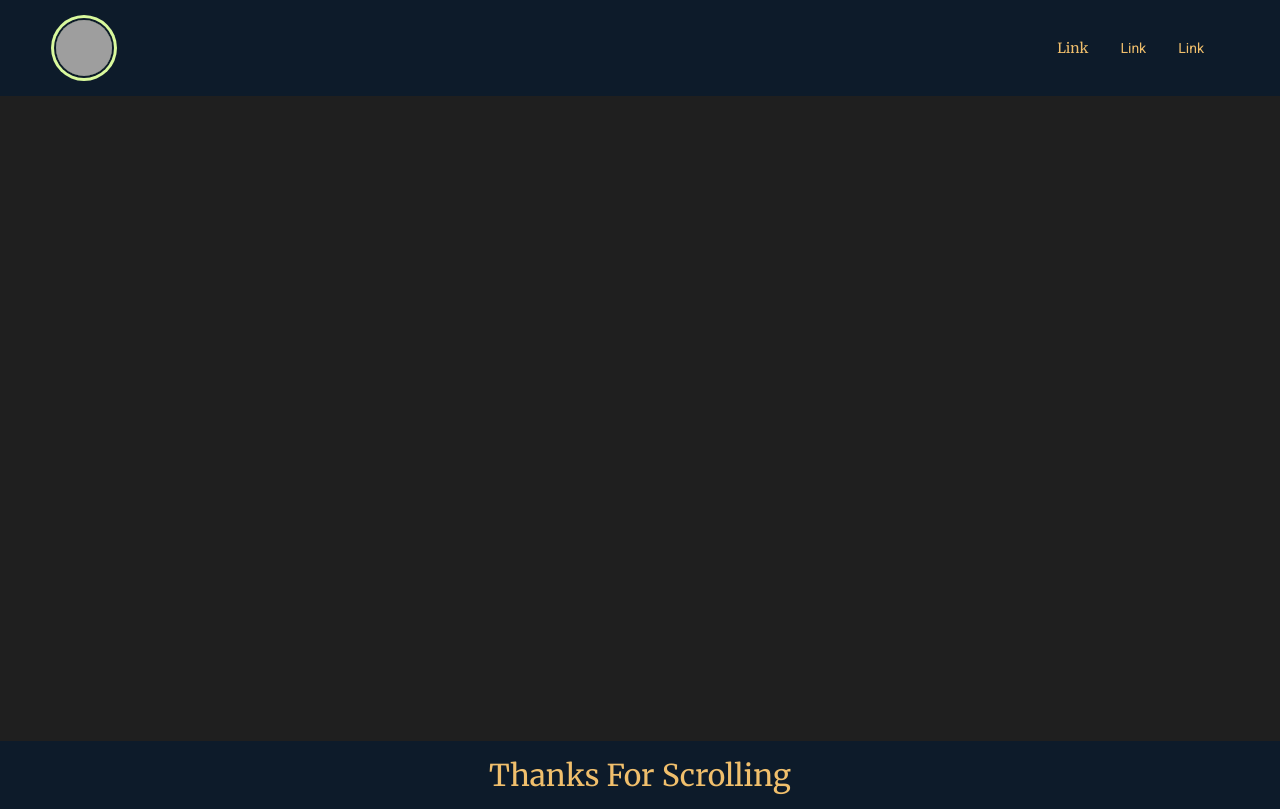
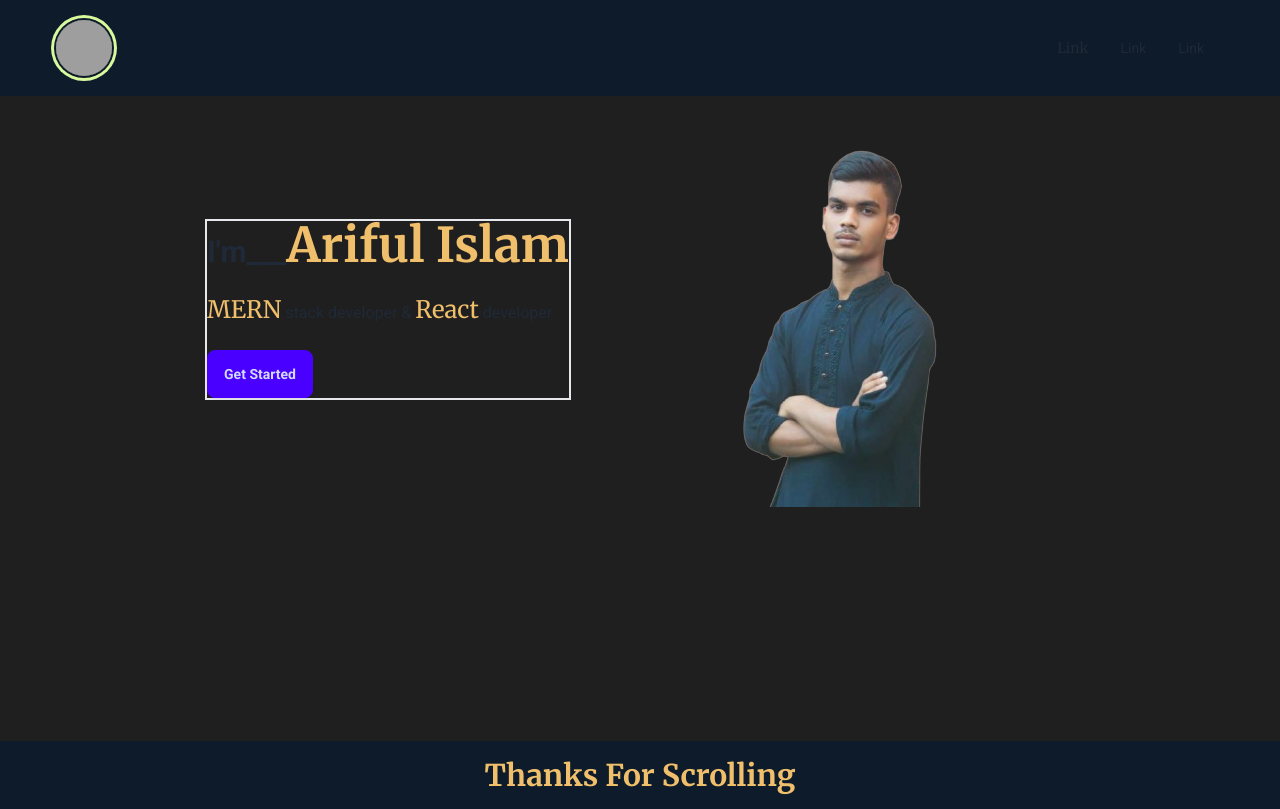
Before and after one commit to Arif-Islam21/developerPortfolio, a React (Vite) app: page / in a window 1280 px wide. Built offline with nearby package versions, Linux system fonts and the light colour scheme; grey boxes are pictures that could not be loaded.

Commit message:
designing hero section

```diff
--- a/src/Pages/Home/Footer/Footer.jsx
+++ b/src/Pages/Home/Footer/Footer.jsx
@@ -2,7 +2,7 @@ const Footer = () => {
   return (
     <footer className="footer footer-center bg-base-100 text-base-content p-4">
       <aside>
-        <h2 className="text-3xl font-merriWeather text-textColor">
+        <h2 className="text-3xl font-merriWeather text-text-Color font-bold">
           Thanks For Scrolling
         </h2>
       </aside>
--- /dev/null
+++ b/src/Pages/Home/Hero/Hero.jsx
@@ -0,0 +1,32 @@
+import img from "/portfolio.png";
+
+const Hero = () => {
+  return (
+    <div className=" bg-primary min-h-[80vh]">
+      <div className="hero-content gap-24  flex-col-reverse lg:flex-row">
+        <div className="max-w-sm border-2">
+          <h1 className="text-3xl font-bold">
+            I'm___
+            <span className="text-5xl font-merriWeather text-text-Color">
+              Ariful Islam
+            </span>
+          </h1>
+          <p className="py-6">
+            <span className="text-2xl font-merriWeather text-text-Color">
+              MERN
+            </span>{" "}
+            stack developer &{" "}
+            <span className="text-2xl font-merriWeather text-text-Color">
+              React
+            </span>{" "}
+            developer
+          </p>
+          <button className="btn btn-primary">Get Started</button>
+        </div>
+        <img src={img} className="   rounded-lg" />
+      </div>
+    </div>
+  );
+};
+
+export default Hero;
--- a/src/Pages/Home/Home.jsx
+++ b/src/Pages/Home/Home.jsx
@@ -1,5 +1,11 @@
+import Hero from "./Hero/Hero";
+
 const Home = () => {
-  return <div>this is home</div>;
+  return (
+    <div>
+      <Hero />
+    </div>
+  );
 };
 
 export default Home;
--- a/src/Pages/Home/Navbar/Side.jsx
+++ /dev/null
@@ -1,31 +0,0 @@
-const Side = () => {
-  return (
-    <div className="navbar bg-base-100">
-      <div className="flex-1">
-        <a className="btn btn-ghost text-xl">daisyUI</a>
-      </div>
-      <div className="flex-none">
-        <ul className="menu menu-horizontal px-1">
-          <li>
-            <a>Link</a>
-          </li>
-          <li>
-            <details>
-              <summary>Parent</summary>
-              <ul className="bg-base-100 rounded-t-none p-2">
-                <li>
-                  <a>Link 1</a>
-                </li>
-                <li>
-                  <a>Link 2</a>
-                </li>
-              </ul>
-            </details>
-          </li>
-        </ul>
-      </div>
-    </div>
-  );
-};
-
-export default Side;
--- a/src/Pages/Home/Navbar/Sidebar.jsx
+++ /dev/null
@@ -1,55 +0,0 @@
-import { RxHamburgerMenu } from "react-icons/rx";
-
-const Sidebar = () => {
-  return (
-    <div className="navbar bg-base-100">
-      <div className="flex-1">
-        <div className="drawer relative drawer-mobile">
-          <input id="my-drawer" type="checkbox" className="drawer-toggle" />
-          <div
-            className={`flex-none absolute min-w-[calc(100vw-23rem)] py-2  right-0 bg-primary justify-end flex`}
-          >
-            <ul className="menu menu-horizontal lg:pr-24">
-              <li>
-                <a>Link</a>
-              </li>
-              <li>
-                <a>Link</a>
-              </li>
-              <li>
-                <a>Link</a>
-              </li>
-            </ul>
-          </div>
-          <div className="drawer-content">
-            {/* Page content here */}
-            <label
-              htmlFor="my-drawer"
-              className="btn btn-primary lg:hidden drawer-button"
-            >
-              Open drawer
-            </label>
-          </div>
-          <div className="drawer-side lg:relative lg:block lg:w-80 border-2 border-white">
-            <label
-              htmlFor="my-drawer"
-              aria-label="close sidebar"
-              className="lg:hidden drawer-overlay"
-            ></label>
-            <ul className="menu bg-base-100 text-white min-h-full w-80 p-4">
-              {/* Sidebar content here */}
-              <li>
-                <a>Sidebar Item 1</a>
-              </li>
-              <li>
-                <a>Sidebar Item 2</a>
-              </li>
-            </ul>
-          </div>
-        </div>
-      </div>
-    </div>
-  );
-};
-
-export default Sidebar;
--- a/src/Router/Routes.jsx
+++ b/src/Router/Routes.jsx
@@ -1,10 +1,17 @@
 import { createBrowserRouter } from "react-router-dom";
 import Main from "../Layout/Main";
+import Home from "../Pages/Home/Home";
 
 const router = createBrowserRouter([
   {
     path: "/",
     element: <Main />,
+    children: [
+      {
+        index: true,
+        element: <Home />,
+      },
+    ],
   },
 ]);
 
--- a/tailwind.config.js
+++ b/tailwind.config.js
@@ -9,7 +9,7 @@ export default {
       colors: {
         // primary: "#0D1B2A ",
         primary: "#1F1F1F ",
-        textColor: "#F0BF6C",
+        "text-Color": "#F0BF6C",
         secondary: "#0D1B2A",
         accent: "#F70000",
         // accent: "#B22222",
```
Also changed, not shown: public/portfolio.png (added).
